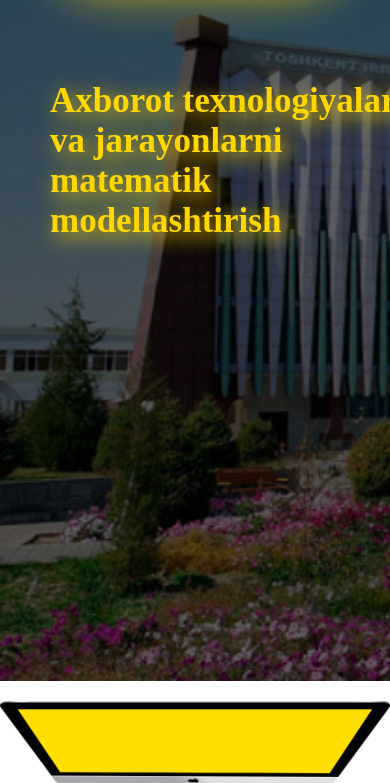
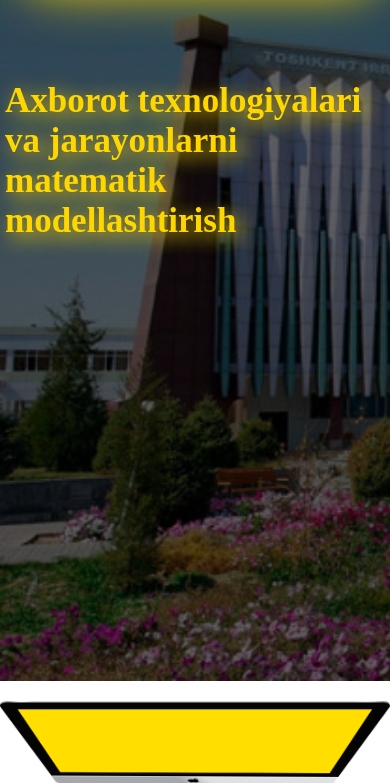
Before and after one commit to bobur7777/axborot-texnologiyalari, a plain HTML site: page index.html in a window 390 px wide. Shown: the part 119-902 px from the top of the page. Drawn offline with nearby package versions, Linux system fonts and the light colour scheme.

Commit message:
add padding

```diff
--- a/css/style.css
+++ b/css/style.css
@@ -443,8 +443,7 @@
     width: 95%;
   }
   .header .container {
-    margin: 0px;
-  }
+padding: 5px;  }
   .inst__name h1 {
     font-size: 14px;
   }
```
